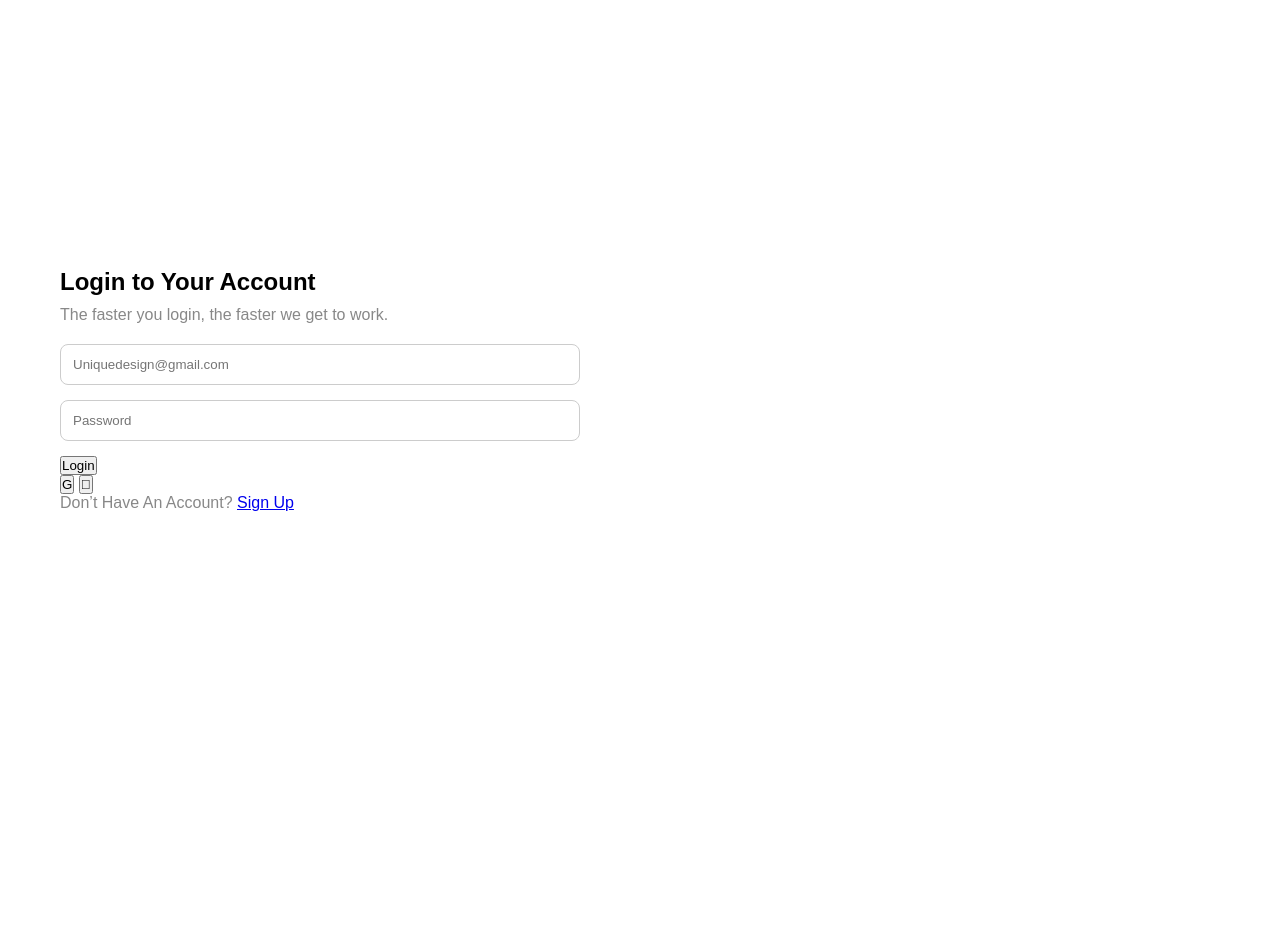
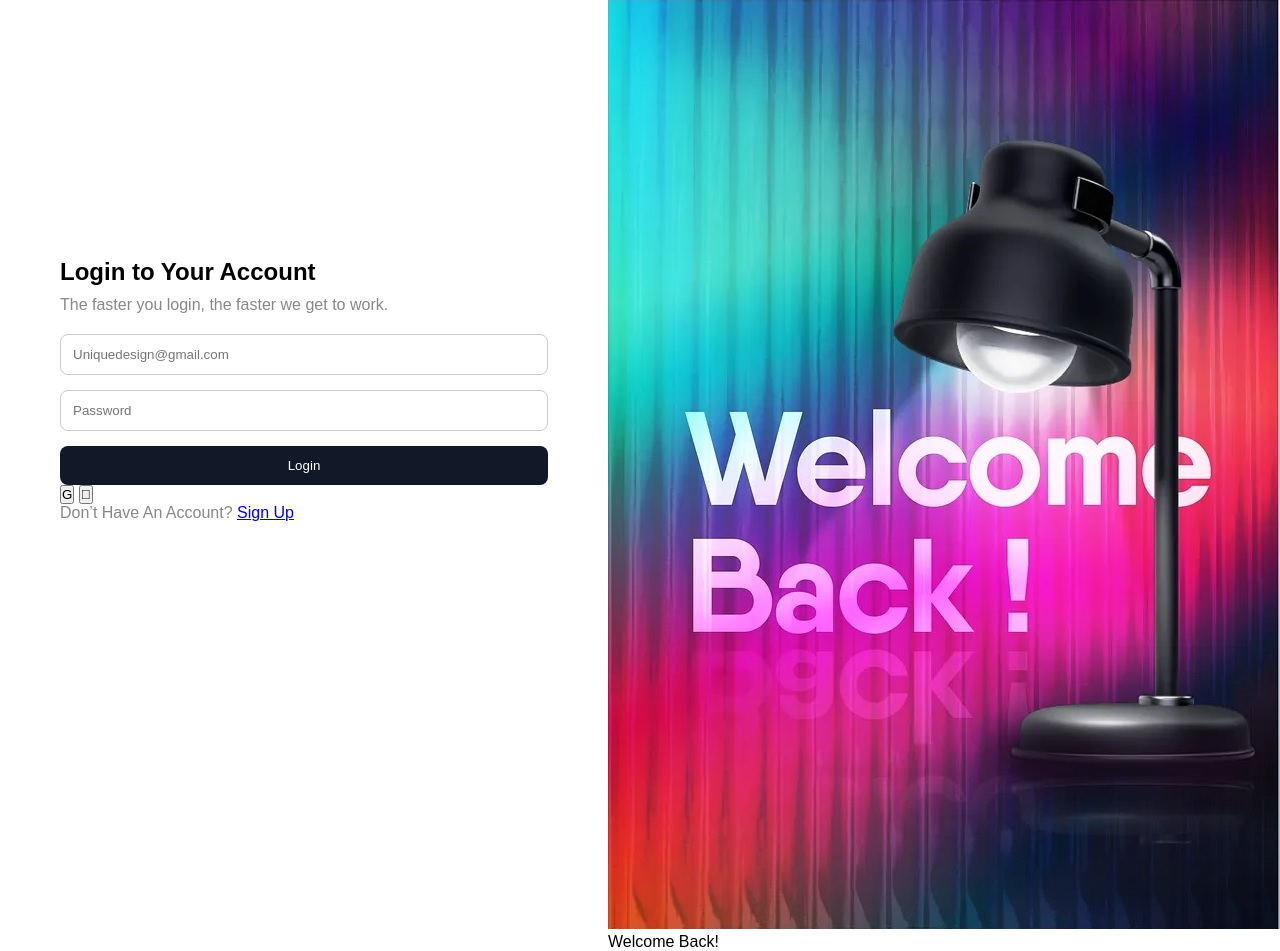
Before and after one commit to rcajazeira/UniqueDesign, a website built with Vite: page index.html in a window 1280 px wide. Before the commit the page ends 800 px from the top, so only its background shows below. Built offline with nearby package versions, Linux system fonts and the light colour scheme.

Commit message:
Colocando imagem

```diff
--- a/index.html
+++ b/index.html
@@ -26,6 +26,11 @@
           <p class="signup-text">Don’t Have An Account? <a href="#">Sign Up</a></p>
         </div>
 
+        <div class="image-box">
+          <img src="/src/imagens/unique_imagem.jpg" alt="">
+          <div class="welcome-text">Welcome Back!</div>
+        </div>
+
       </div>
 
     </div>
--- a/style.css
+++ b/style.css
@@ -45,3 +45,13 @@
     border: 1px solid #ccc;
     border-radius: 8px;
   }
+
+  .login-box button[type="submit"] {
+    padding: 12px;
+    background-color: #111827;
+    color: white;
+    border: none;
+    width: 100%;
+    border-radius: 8px;
+    cursor: pointer;
+  }
```
